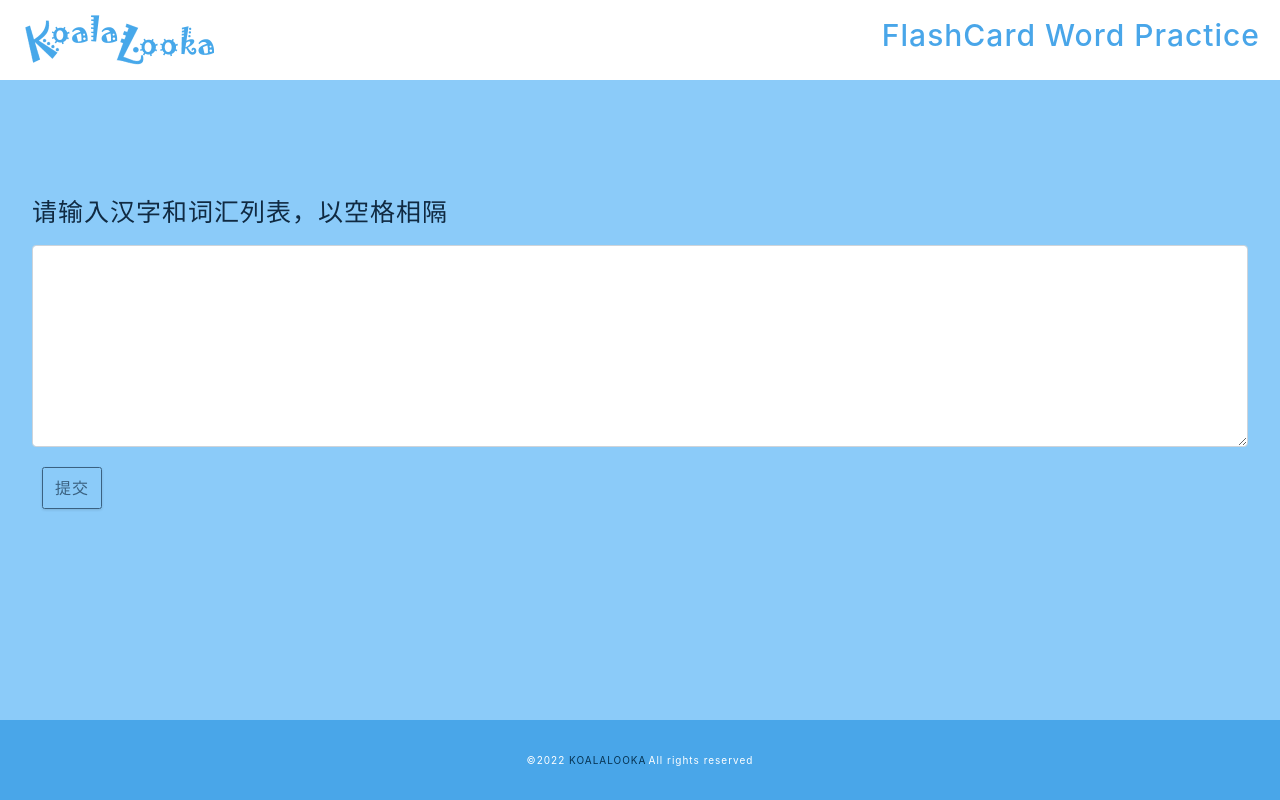
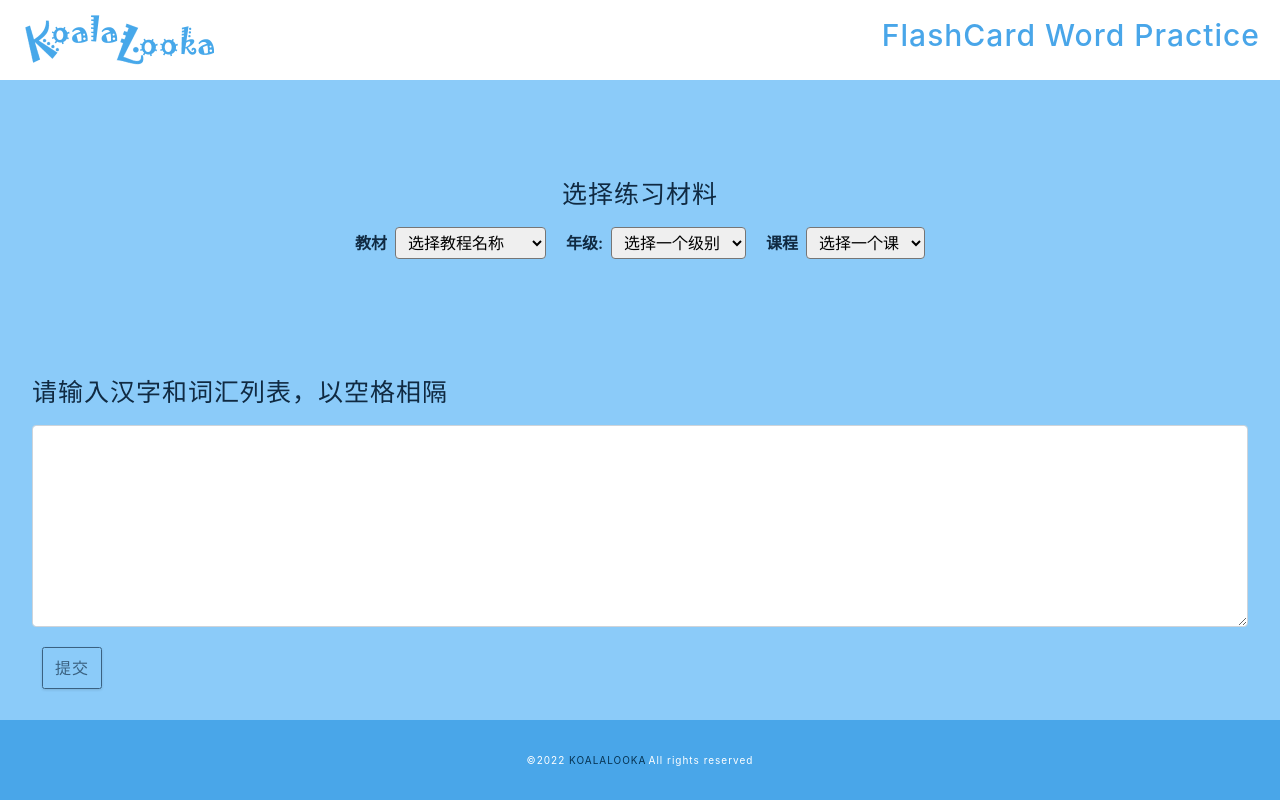
Before and after one commit to stkwn/kl-flashcard, a React (Create React App) app: page / in a window 1280 px wide. Built offline with nearby package versions, Linux system fonts and the light colour scheme; a web font is replaced by a local one.

Commit message:
update_word_list

```diff
--- a/src/App.js
+++ b/src/App.js
@@ -3,12 +3,15 @@ import WordPractice from "./component/WordPractice";
 import WordForm from "./component/WordForm";
 import Header from "./component/Header";
 import Footer from "./component/Footer";
+import ChoosePractice from "./component/ChoosePractice";
 function App() {
   const [wordList, setWordList] = useState(() => {
     const savedWordList = localStorage.getItem("wordList");
     const initialValue = JSON.parse(savedWordList);
     return initialValue || null;
   });
+
+  console.log(wordList);
 
   const handleSubmit = (wordString) => {
     setWordList(wordString);
@@ -25,6 +28,7 @@ function App() {
   return (
     <>
       <Header />
+      <ChoosePractice  onHandleSubmit={handleSubmit}/>
       {wordList ? (
         <WordPractice wordList={wordList} onWordRemove={removeWord} />
       ) : (
--- /dev/null
+++ b/src/component/ChoosePractice.jsx
@@ -0,0 +1,187 @@
+import React, { useEffect, useState } from 'react';
+import styled from 'styled-components';
+
+// 课本
+const renjiaoban = {
+  'Year1A': [
+    {'lesson1': ['天','地','人','你','我','他']},
+    {'lesson2': ['一','二','三','四','五','上']},
+    {'lesson3': ['口','耳','目','手','足','站']},
+    {'lesson4': ['日','月','山','川','水','火','田','禾']},
+    {'lesson5': ['六','七','八','九','十']},
+    {'lesson6': ['爸','妈','大','马','路','土']},
+    {'lesson7': ['本','学','校','班','级','姓','名','王']},
+    {'lesson8': ['哥','弟','画','花','打','棋','积','木']},
+    {'lesson9': ['字','词','句','子','桌','纸','读','书']},
+    {'lesson10': ['鱼','鸭','乌','鸦','午','星','期','语','文']},
+    {'lesson11': ['数','写','会','白','菜','西','瓜','果']},
+  ],
+  'Year1B': [
+    {'lesson1': ['狗','猫','鸟','鸡','鸭','鹅','鱼','虫']},
+  ],
+};
+
+const xindongfang = {
+  'Year1A': [
+    {'lesson1': ['小','牛','我','头','回','子','了','你','好','又','乐','门','气','飞','火','口','风','妈','爸','山','白','羊','兔','车','虫','长','自','己','地','大','来','妹']},
+    {'lesson2': ['哥','去','个','见','您','请','说','果','园','不','里','外','坐','雨','她','他','家','一', '二','三','上','土','四','五','下','田','天','地','人','你','我','他','她',]},
+    {'lesson3': ['白','绿','红','天','向','羽','下','儿','雨','点','要','里','们','当','过','青','多','开','金','黄','色','可','是','有']},
+    {'lesson4': ['它','也','森','林','肚','什','么','只','力','心','苗','种','竹','牙','群','花','为','用','几','步','洞','着','巴','少']},
+    {'lesson5': ['天','在','春','鸭','中','花','声','草','朋','友','有','手','夏','气','变','才','云','少','会','空','了','子','树','叶','片','大']},
+    {'lesson6': ['个','秋','凉','红','和','妈','冬','睡','觉','从','林','家','走','吗','太','田','画','阳','光','果','他','清','给','尖']},
+    {'lesson7': ['又','地','远','海','前','小','去','贝','笑','着','东','西','南','北','叶','江','鱼','衣','尺','亮','身','服','细','出']},
+    {'lesson8': ['胖','毛','师','叫','说','追','告','升','让','别','跑','因','扔','问','半','彩','数','来','云','没','更','飘','后','早']},
+    {'lesson9': ['后','我','影','条','黑','左','右','狗','常','跟','看','外','胆','往','窗','色','爸','鸟','晚','再','自','己','穿','时','候','听','觉']},
+    {'lesson10': ['得','快','雷','男','足','走','孩','事','电','间','还','真','房','学','校','瓜','姐','拍','同','头','爱','欢','星','说','事','书']},
+  ],
+  'Year1B': [
+    {'lesson1': ['狗','猫','鸟','鸡','鸭','鹅','鱼','虫']},
+  ],
+};
+const bookList = {
+  'renjiaoban': renjiaoban,
+  'xindongfang': xindongfang
+};
+
+const getName = (str) => {
+  if (str.startsWith('lesson')) {
+    const lessonNumber = str.replace('lesson', '');
+    return `第${lessonNumber}课`;
+  }
+
+  if (str.startsWith('Year')) {
+    const semester = str.endsWith('A') ? '上学期' : '下学期';
+    const yearNumber = str.replace('Year', '').replace('A', '').replace('B', '');
+    const yearChinese = ['零', '一', '二', '三', '四', '五', '六', '七', '八', '九'][yearNumber];
+    return `${yearChinese}年级${semester}`;
+  }
+
+  switch (str) {
+    case 'renjiaoban':
+      return '人教版中文教材';
+    case 'xindongfang':
+      return '新东方比邻中文';
+    default:
+      return '';
+  }
+};
+
+const ChoosePractice = ({  onHandleSubmit }) => {
+  const [selectedBook, setSelectedBook] = useState(null);
+  const [selectedGrade, setSelectedGrade] = useState(null);
+  const [selectedLesson, setSelectedLesson] = useState(null);
+
+  const handleBookChange = (event) => {
+    setSelectedBook(event.target.value);
+    setSelectedGrade(null);
+    setSelectedLesson(null);
+  };
+
+  const handleGradeChange = (event) => {
+    setSelectedGrade(event.target.value);
+    setSelectedLesson(null);
+  };
+
+  const handleLessonChange = (event) => {
+    setSelectedLesson(event.target.value);
+  };
+
+  useEffect(() => {
+    if (selectedBook && selectedGrade && selectedLesson) {
+      bookList[selectedBook][selectedGrade].find((lesson) => {
+      if (Object.keys(lesson)[0] === selectedLesson) {
+        onHandleSubmit(lesson[selectedLesson].join(' '));
+      }
+      });
+    }
+    setSelectedBook(null);
+    setSelectedGrade(null);
+    setSelectedLesson(null);
+  }, [selectedLesson]);
+
+  const getGrades = () => {
+    if (!selectedBook) return [];
+    return Object.keys(bookList[selectedBook]);
+  };
+
+  const getLessons = () => {
+    if (!selectedGrade) return [];
+    return bookList[selectedBook][selectedGrade];
+  };
+
+  return (
+    <Wrapper>
+      <h2>选择练习材料</h2>
+      <SelectWrapper>
+        <SelectDivWrapper>
+          <label>教材</label>
+          <select onChange={handleBookChange}>
+            <option value="">选择教程名称</option>
+            {Object.keys(bookList).map((book, index) => (
+              <option key={index} value={book}>
+                {getName(book)}
+              </option>
+            ))}
+          </select>
+        </SelectDivWrapper>
+
+        <SelectDivWrapper>
+          <label>年级:</label>
+          <select onChange={handleGradeChange}>
+            <option value="">选择一个级别</option>
+            {getGrades().map((grade, index) => (
+              <option key={index} value={grade}>
+                {getName(grade)}
+              </option>
+            ))}
+          </select>
+        </SelectDivWrapper>
+
+        <SelectDivWrapper>
+          <label>课程</label>
+          <select onChange={handleLessonChange}>
+            <option value="">选择一个课</option>
+            {getLessons().map((lesson, index) => (
+              <option key={index} value={Object.keys(lesson)[0]}>
+                {getName(Object.keys(lesson)[0])}
+              </option>
+            ))}
+          </select>
+        </SelectDivWrapper>
+      </SelectWrapper>
+    </Wrapper>
+  );
+};
+
+export default ChoosePractice;
+
+const Wrapper = styled.div`
+  display: flex;
+  justify-content: center;
+  align-items: center;
+  flex-direction: column;
+  gap: 10px;
+  height: 30rem;
+  background-color: var(--clr-primary-7);
+  padding: 16px;
+  font-size: 1.6rem;
+`;
+
+const SelectWrapper = styled.div`
+  display: flex;
+  margin-bottom: 20px;
+  gap: 20px;
+`;
+
+const SelectDivWrapper = styled.div`
+  display: flex;
+  align-items: center;
+  gap: 8px;
+  & > label {
+    font-weight: 600;
+  }
+  & > select {
+    padding: 4px 8px;
+    border-radius: 4px;
+  }
+`;
--- a/src/component/WordForm.jsx
+++ b/src/component/WordForm.jsx
@@ -10,7 +10,7 @@ function WordForm (props) {
 
     return (
       <div className="page-100">
-        <div className="section section-center">
+        <div className="section-center">
           <div className="mb-3">
             <label htmlFor="wordlist" className="form-label mb-3">
               <h2>请输入汉字和词汇列表，以空格相隔</h2>
--- a/src/component/WordPractice.jsx
+++ b/src/component/WordPractice.jsx
@@ -1,10 +1,14 @@
-import { useState } from "react";
+import { useEffect, useState } from "react";
 import styled from "styled-components";
 import {formatStringtoArray} from '../utils/helpers';
 
 const WordPractice = (props) => {
   const [wordListArray, setWordListArray] = useState(formatStringtoArray(props.wordList))
   const [wordIndex, setWordIndex] = useState(0);
+
+  useEffect(() => {
+    setWordListArray(formatStringtoArray(props.wordList));
+  }, [props.wordList]);
 
   const getRandomWord = () => {
     const tempIndex = Math.floor(Math.random() * wordListArray.length);
@@ -38,7 +42,7 @@ const WordPractice = (props) => {
 
     return (
       <Wrapper className="page-100 ">
-      <div className="section section-center word_box">
+      <div className="ection-center word_box">
           <p className="wordContent">{wordListArray[wordIndex]}</p>
           <div className="button__box">
             <button className="btn  m-3" onClick={getNormalWord}>
--- a/src/index.css
+++ b/src/index.css
@@ -228,8 +228,7 @@ p {
 }
 
 .page-100 {
-  min-height: calc(100vh - 16rem);
-  padding: 5rem 0;
+  min-height: calc(100vh - 46rem );
   background: var(--clr-primary-7);
 }
 
```
